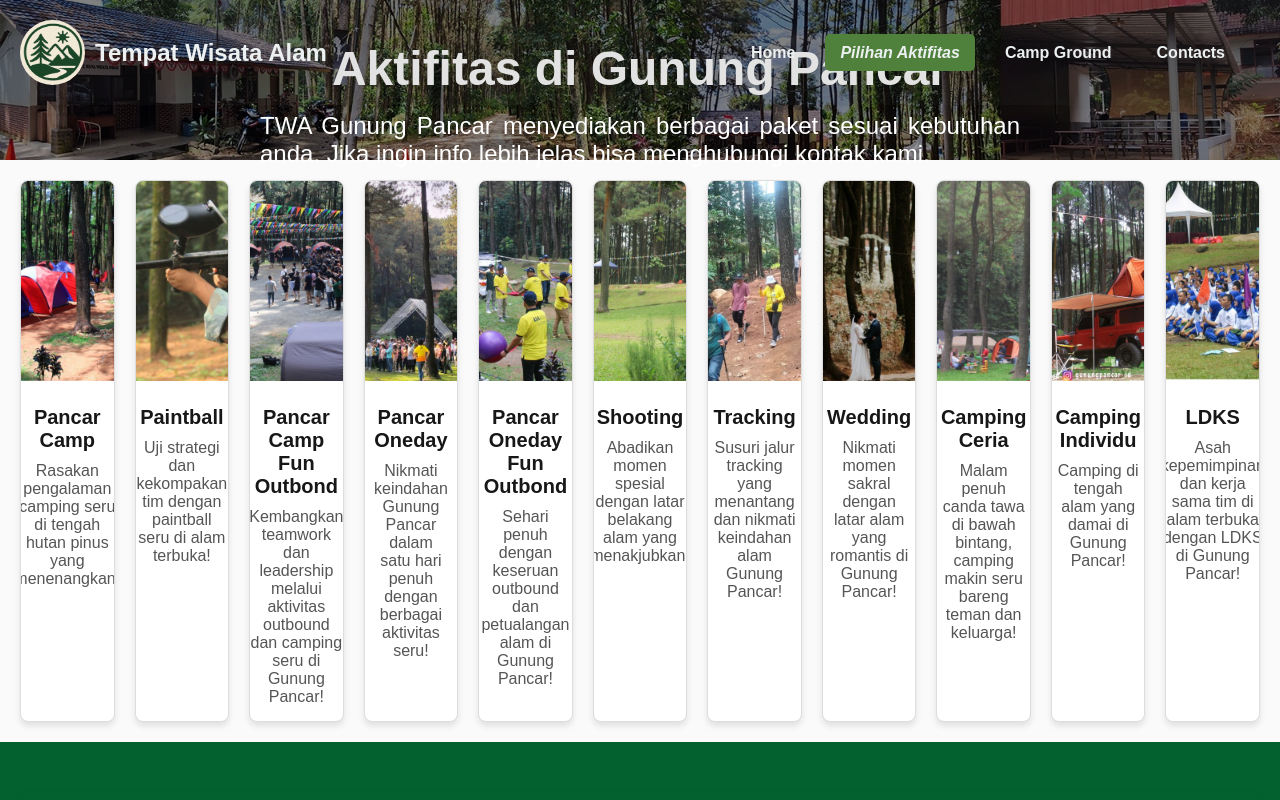
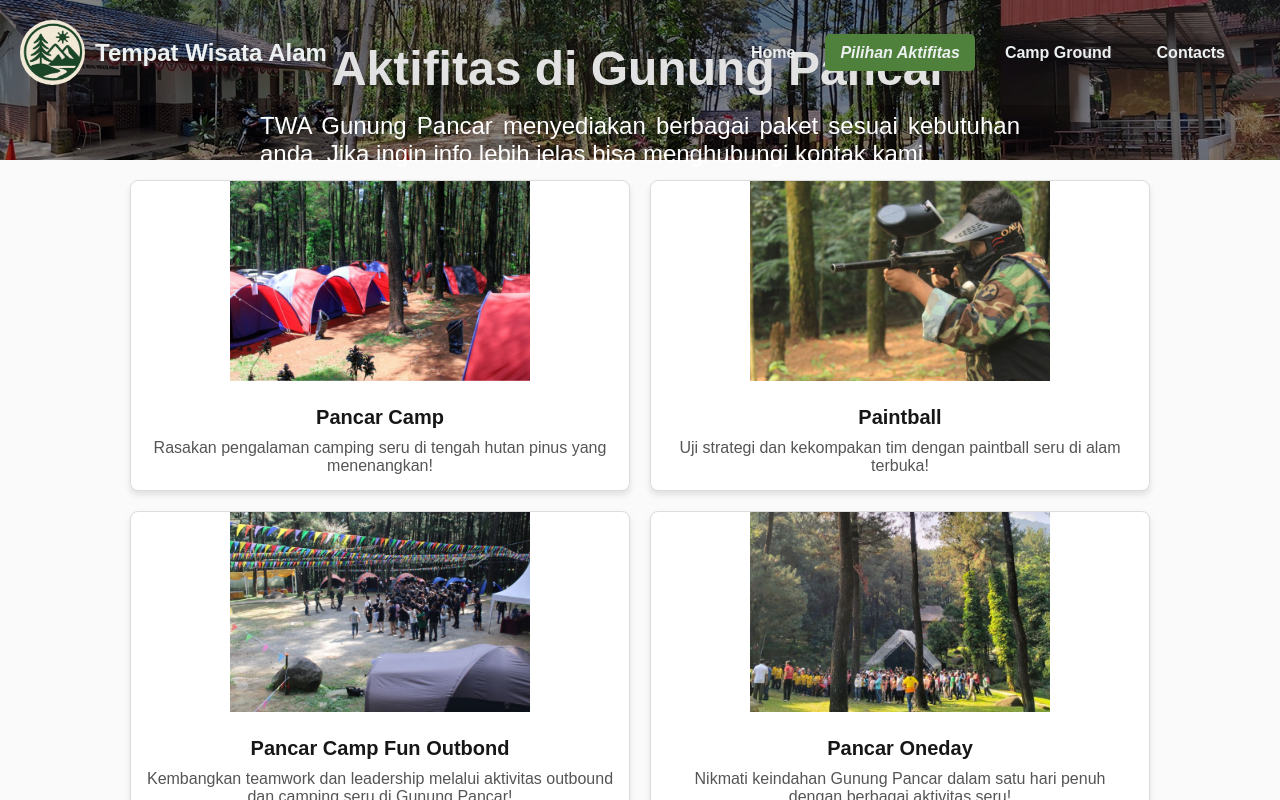
Before and after one commit to maul-lq/kelompok-8-maulana-dan-dendy-tb2, a Next.js app: page /tugas-besar-2/aktifitas in a window 1280 px wide. Shown: the top 800 px of the page. Built offline with nearby package versions, Linux system fonts and the light colour scheme.

Commit message:
fix warp problemo

```diff
--- a/app/aktifitas/page.js
+++ b/app/aktifitas/page.js
@@ -27,7 +27,7 @@ export default function Aktifitas() {
                     bottomAtr: "TWA Gunung Pancar menyediakan berbagai paket sesuai kebutuhan anda. Jika ingin info lebih jelas bisa menghubungi kontak kami."})}
             <div className="activities-container" style={{
                 display: "flex",
-                flexWrap: "warp",
+                flexWrap: "wrap",
                 justifyContent: "center",
                 gap: "20px",
                 padding: "20px",
@@ -39,7 +39,7 @@ export default function Aktifitas() {
                         image={activity.image}
                         title={activity.title}
                         description={activity.description}
-                        // width="500px"
+                        width="500px"
                     />
                 ))}
             </div>
--- a/app/camp_ground/page.js
+++ b/app/camp_ground/page.js
@@ -22,7 +22,7 @@ export default function CampingGround() {
                 })}
             <div className="activities-container" style={{
                 display: "flex",
-                flexWrap: "warp",
+                flexWrap: "wrap",
                 justifyContent: "center",
                 gap: "20px",
                 padding: "20px",
```
